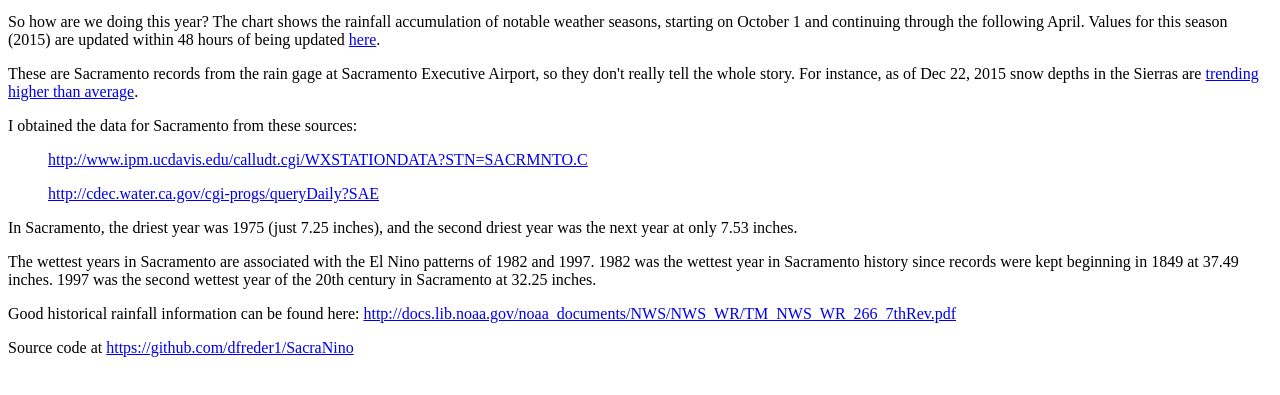
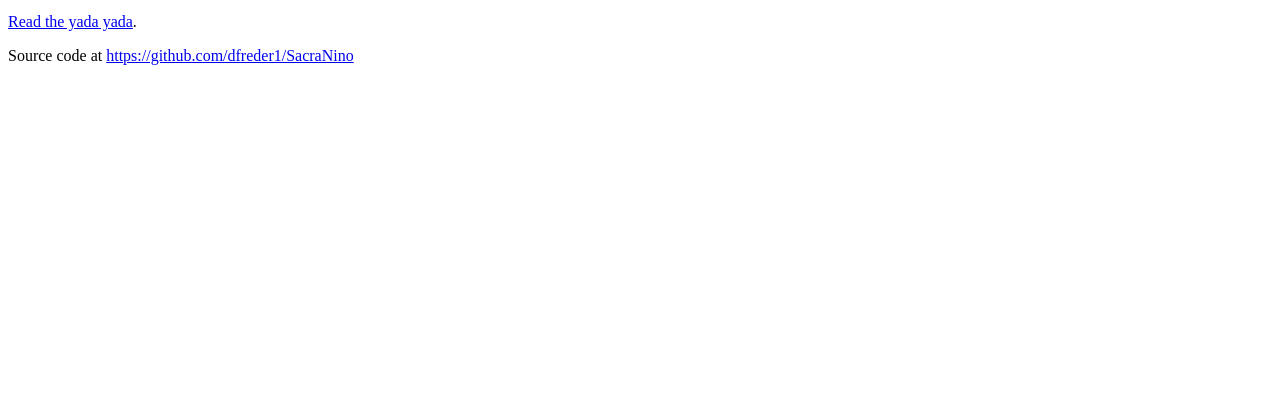
Before and after one commit to dfreder1/RainfallTracker, a plain HTML site: page index.html in a window 1280 px wide. Shown: the part 29-424 px from the top of the page. Drawn offline with Linux system fonts and the light colour scheme.

Commit message:
added yadayada.html

```diff
--- a/index.html
+++ b/index.html
@@ -4,30 +4,7 @@
     <basefont face="verdana" size="10" color="black">
     	<IMG SRC="outputcsv.png" ALT="some text">
 	<p>
-	So how are we doing this year? The chart shows the rainfall accumulation of notable weather seasons, starting on October 1 and continuing through the following April. Values for this season (2015) are updated within 48 hours of being updated <a href="http://cdec.water.ca.gov/cgi-progs/queryDaily?SAE">here</a>.
-	</p>
-	<p>
-	These are Sacramento records from the rain gage at Sacramento Executive Airport, so they don't really tell the whole story. For instance, as of Dec 22, 2015 snow depths in the Sierras are <a href="http://cdec.water.ca.gov/cgi-progs/snow/PLOT_SWC">trending higher than average</a>.
-	</p>
-	<p>
-	I obtained the data for Sacramento from these sources:
-	</p>
-	<ul>
-		<a href="http://www.ipm.ucdavis.edu/calludt.cgi/WXSTATIONDATA?STN=SACRMNTO.C">
-			http://www.ipm.ucdavis.edu/calludt.cgi/WXSTATIONDATA?STN=SACRMNTO.C</a>
-	</ul>
-	<ul>
-		<a href="http://cdec.water.ca.gov/cgi-progs/queryDaily?SAE">
-			http://cdec.water.ca.gov/cgi-progs/queryDaily?SAE</a>
-	</ul>
-	<p>
-	In Sacramento, the driest year was 1975 (just 7.25 inches), and the second driest year was the next year at only 7.53 inches.
-	</p>
-	<p>
-	The wettest years in Sacramento are associated with the El Nino patterns of 1982 and 1997. 1982 was the wettest year in Sacramento history since records were kept beginning in 1849 at 37.49 inches. 1997 was the second wettest year of the 20th century in Sacramento at 32.25 inches.
-	</p>
-	<p>
-	Good historical rainfall information can be found here: <a href="http://docs.lib.noaa.gov/noaa_documents/NWS/NWS_WR/TM_NWS_WR_266_7thRev.pdf">http://docs.lib.noaa.gov/noaa_documents/NWS/NWS_WR/TM_NWS_WR_266_7thRev.pdf</a>
+	<a href="http://www.dougfredericks.net/SacraNino/yadayada.html">Read the yada yada</a>.
 	</p>
 	<p>
 	Source code at <a href="https://github.com/dfreder1/SacraNino">https://github.com/dfreder1/SacraNino</a>
```
Also changed, not shown: yadayada.html (added, +34 -0 lines).
